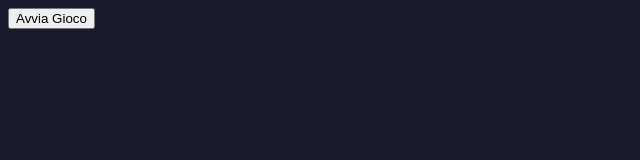
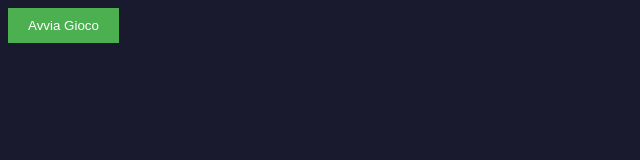
Before and after one commit to martex94/Index.html, a plain HTML site: page Index.html in a window 1280 px wide. Shown: the whole page, without its empty margins (0-640 px from the left). Drawn offline with Linux system fonts and the light colour scheme; files that its build step writes are made by us from their sources; files whose address does not match are found by name.

Commit message:
Update style.css

```diff
--- a/style.css
+++ b/style.css
@@ -2,3 +2,10 @@ body {
     background: #1a1a2e;
     font-family: 'Arial', sans-serif;
 }
+#startButton {
+  padding: 10px 20px;
+  background-color: #4CAF50;
+  color: white;
+  border: none;
+  cursor: pointer;
+}
```
